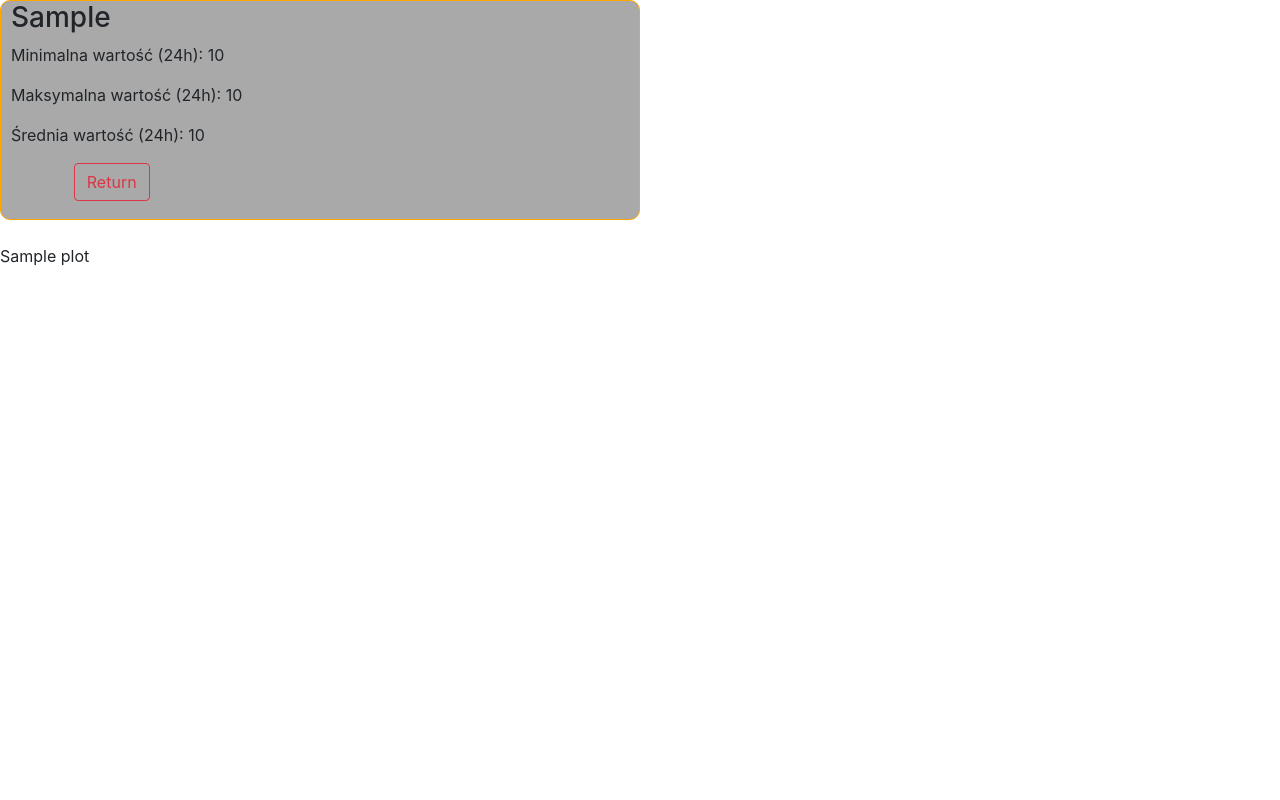
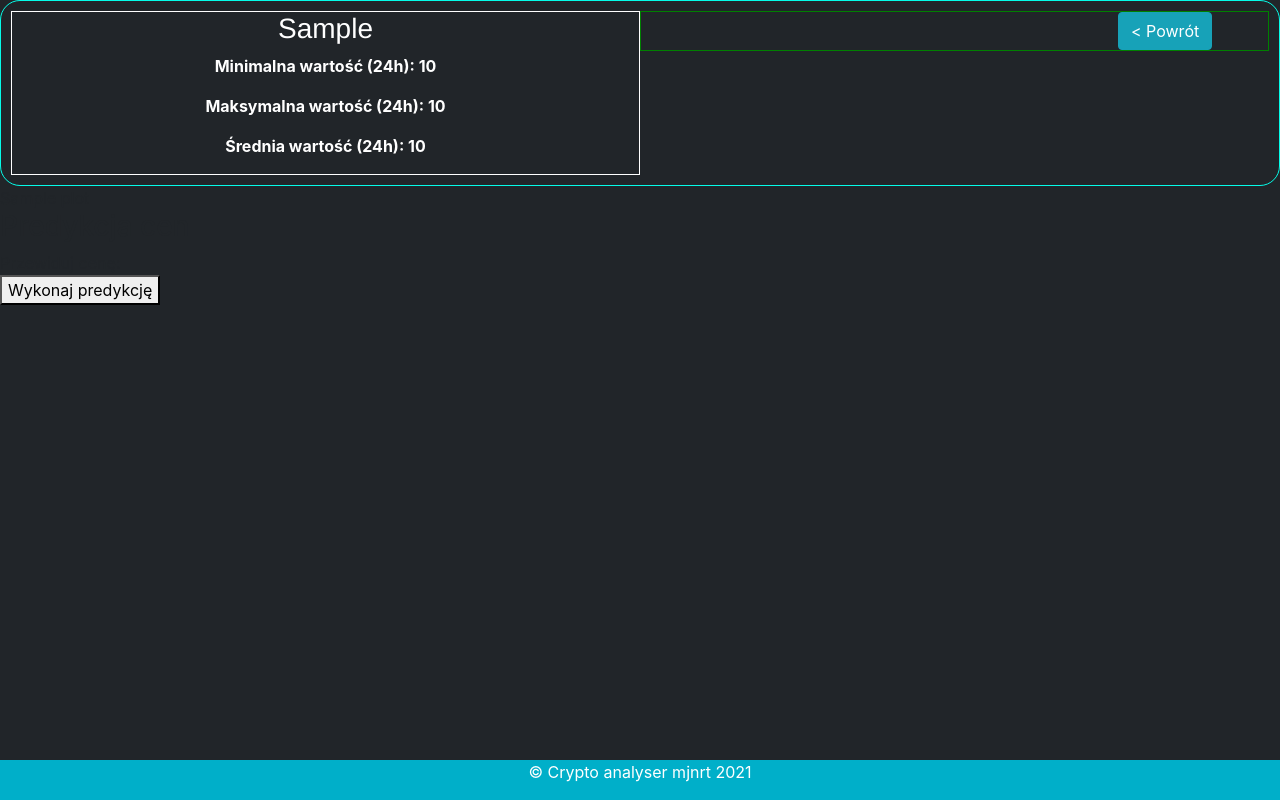
Before and after one commit to mjnrt/cryptocurrencies_app, a Django app: template dashboard/templates/dashboard/single_crypto.html in a window 1280 px wide. Run offline with Django 3.2, Linux system fonts and the light colour scheme; the template is opened without the code that fills it: most values are stand-ins (such as "Sample title", 1, 10 or a date in 2020); some libraries are stand-ins or nearby versions.

Commit message:
Frontend update & prediction option

```diff
--- /dev/null
+++ b/dashboard/templates/dashboard/base.html
@@ -0,0 +1,16 @@
+{% load static %}
+<!DOCTYPE html>
+<html lang="en">
+<head>
+    <meta charset="UTF-8">
+    <link rel="stylesheet" href="{% static 'styles.css' %}">
+    <link rel="stylesheet" href="https://maxcdn.bootstrapcdn.com/bootstrap/4.0.0/css/bootstrap.min.css" integrity="sha384-Gn5384xqQ1aoWXA+058RXPxPg6fy4IWvTNh0E263XmFcJlSAwiGgFAW/dAiS6JXm" crossorigin="anonymous">
+    <title>{% block title %}{% endblock %}</title>
+</head>
+<body>
+<div class="page-container">
+    <div class="content">{% block content %}{% endblock %}</div>
+    <footer class="footer"><p>© Crypto analyser mjnrt 2021</p></footer>
+</div>
+</body>
+</html>
--- /dev/null
+++ b/dashboard/templates/dashboard/predicting.html
@@ -0,0 +1,6 @@
+{% extends 'dashboard/base.html' %}
+{% block title %}{% endblock %}
+{% block content %}
+    <h3 id="market-symbol">Przewidywana cena dla {{ currencie.market_symbol }}:</h3>
+    <h3 id="market-symbol">{{ predicted_price }}</h3>
+{% endblock %}
--- a/dashboard/templates/dashboard/single_crypto.html
+++ b/dashboard/templates/dashboard/single_crypto.html
@@ -1,26 +1,30 @@
-{% load static %}
-<!DOCTYPE html>
-<html lang="en">
-<head>
-    <meta charset="UTF-8">
-    <title>{{ crypto.market_symbol }}</title>
-    <link rel="stylesheet" href="{% static 'styles.css' %}">
-    <link rel="stylesheet" href="https://maxcdn.bootstrapcdn.com/bootstrap/4.0.0/css/bootstrap.min.css"
-          integrity="sha384-Gn5384xqQ1aoWXA+058RXPxPg6fy4IWvTNh0E263XmFcJlSAwiGgFAW/dAiS6JXm" crossorigin="anonymous">
-</head>
-<body>
+{% extends 'dashboard/base.html' %}
+
+{% block title %} {{ crypto.market_symbol }} {% endblock %}
+
+{% block content %}
     <div class="crypto-info">
-    <h3>{{ crypto.market_symbol }}</h3>
+        <div id="crypto-info-wrapper-1">
+            <h3 id="market-symbol">{{ crypto.market_symbol }}</h3>
             <p>Minimalna wartość (24h): {{ crypto.lowest_price }}</p>
             <p>Maksymalna wartość (24h): {{ crypto.highest_price }}</p>
             <p>Średnia wartość (24h): {{ crypto.average_price }}</p>
+        </div>
+        <div id="crypto-info-wrapper-2">
             <a id="return-button" href="{% url 'landing' %}">
-        <button class="btn btn-outline-danger">Return</button>
+                <button class="btn btn-info">< Powrót</button>
             </a>
         </div>
-<br>
+    </div>
     {% autoescape off %}
         {{ plot }}
     {% endautoescape %}
-</body>
-</html>
+    <div class="prediction">
+        <h3>Predykcja cen</h3>
+        Przewiduj cenę:
+        <form action="/list/{{ crypto.pk }}/" method="post">
+            {% csrf_token %}
+            <button type="submit" name="predict" value="{{ crypto.pk }}">Wykonaj predykcję</button>
+        </form>
+    </div>
+{% endblock %}
--- a/static/styles.css
+++ b/static/styles.css
@@ -1,14 +1,85 @@
 #return-button {
     width: 150px;
-    padding-left: 10%;
+    float: right;
 }
 
 .crypto-info {
-    height: 220px;
+    width: 100%;
+    border: 1px solid #05fce8;
+    border-radius: 20px;
+    overflow: hidden;
+    padding: 10px 10px;
+}
+
+#crypto-info-wrapper-1 {
     width: 50%;
-    display: block;
-    padding-left: 10px;
-    background-color: darkgray;
-    border: 1px solid orange;
-    border-radius: 10px;
+    float:left;
+    border: 1px solid white;
+    text-align: center;
+    font-weight: bolder;
 }
+
+#crypto-info-wrapper-2 {
+    border: 1px solid green;
+    overflow: hidden;
+}
+
+.page-container {
+    position: relative;
+    min-height: 100vh;
+    background: #212529;
+    /*background: rgb(0,0,0);*/
+    /*background: linear-gradient(90deg, rgba(0,0,0,1) 0%, rgba(65,65,65,1) 90%);*/
+}
+
+.content {
+    padding-bottom: 2.5rem;
+}
+
+.footer {
+    position: absolute;
+    bottom: 0;
+    width: 100%;
+    height: 2.5rem;
+    background-color: #00afc9;
+    color: white;
+    text-align: center;
+}
+
+.landing-nav {
+    overflow: hidden;
+}
+
+.landing-nav-1 {
+    float:left;
+    border: 1px solid white;
+    text-align: center;
+    padding: 20px 20px;
+    width: 60%;
+}
+
+.fiat-option {
+    width: 40%;
+    overflow: hidden;
+    padding: 20px 20px;
+    text-align: center;
+    font-size: large;
+    font-weight: bolder;
+
+}
+
+#fiat-label {
+    color: white;
+}
+#market-symbol {
+    color: white;
+    font-family: "Helvetica Neue", sans-serif;
+}
+
+p {
+    color: white;
+}
+
+.btn {
+    font-weight: bold;
+}
```
Also changed, not shown: cryptocurrencies_app/urls.py (+4 -3 lines), dashboard/templates/dashboard/landing.html (+19 -20 lines), dashboard/views.py (+23 -2 lines). Lines whose indentation alone changed are shown as unchanged.
